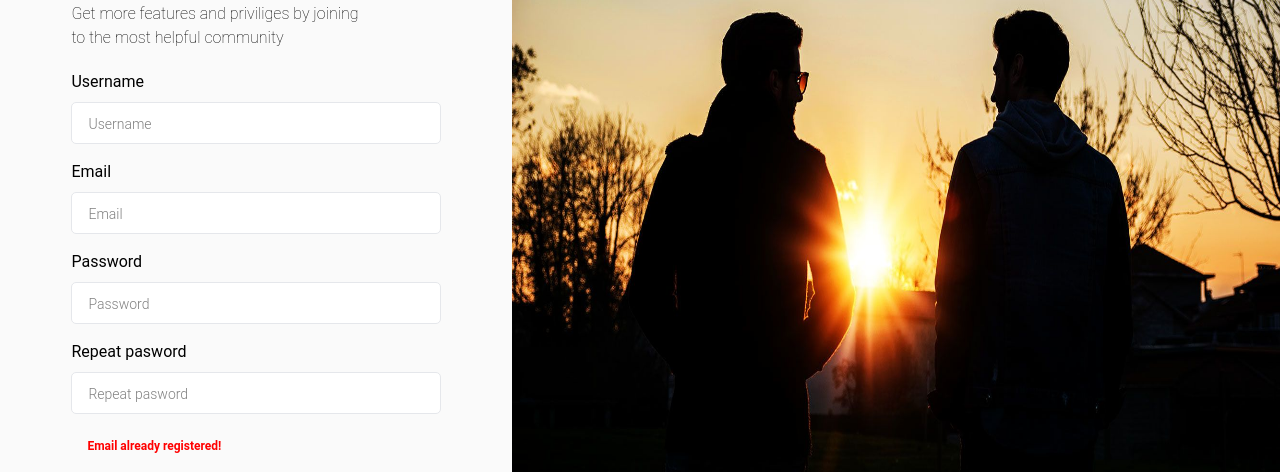
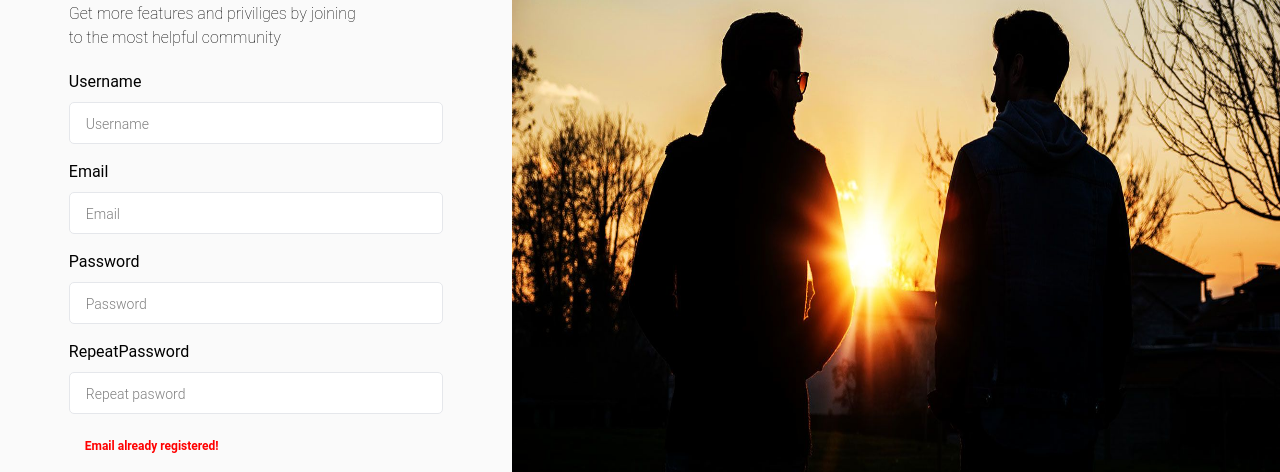
Before and after one commit to umbrellaDuck/forum-site, a Next.js app: page /signup in a window 1280 px wide. Shown: the part 210-682 px from the top of the page. Built offline with nearby package versions, Linux system fonts and the light colour scheme.

Commit message:
modified Input component

```diff
--- a/src/components/Input/Input.tsx
+++ b/src/components/Input/TextInput.tsx
@@ -22,7 +22,7 @@ export interface TControl<T extends FieldValues>
 const rootClass =
   'rounded-[5px] border-borderGrayColor border placeholder-placeHolderTextColor placeholder:text-sm h-[42px] px-4 w-full placeholder:text-buttonGrayColor placeholder:font-light';
 
-const Input = <T extends FieldValues>({
+const TextInput = <T extends FieldValues>({
   control,
   name,
   rules,
@@ -34,12 +34,19 @@ const Input = <T extends FieldValues>({
     field,
     fieldState: { invalid },
   } = useController({ name, rules, control });
+
   const val = field.value;
+  const labelField = name[0].toUpperCase() + name.slice(1);
 
   return (
-    <>
+    <div className='relative'>
+      <label
+        htmlFor='register-password'
+        className='text-base mb-2 inline-block'
+      >
+        {labelField}
+      </label>
       <input className={rootClassName} {...rest} {...field} />
-
       {val && (
         <Image
           alt='status-icon'
@@ -47,8 +54,8 @@ const Input = <T extends FieldValues>({
           className='absolute right-4 bottom-[14px]'
         />
       )}
-    </>
+    </div>
   );
 };
 
-export default Input;
+export default TextInput;
--- a/src/components/LoginForm/LoginForm.tsx
+++ b/src/components/LoginForm/LoginForm.tsx
@@ -1,5 +1,5 @@
 import Button from '../Button.tsx/Button';
-import Input from '../Input/Input';
+import TextInput from '../Input/TextInput';
 import { SubmitHandler, useForm } from 'react-hook-form';
 
 const defaultValues = {
@@ -30,7 +30,7 @@ const LoginForm = () => {
   const isExistingEmail = true;
 
   const onSubmit: SubmitHandler<FormValues> = (data, e) => {
-    console.log('submit');
+    console.log('submit success');
   };
 
   return (
@@ -42,61 +42,34 @@ const LoginForm = () => {
         to the most helpful community
       </p>
       <div className='gap-4 flex flex-col'>
-        <div className='relative'>
-          <label
-            htmlFor='register-username'
-            className='text-base mb-2 inline-block'
-          >
-            Username
-          </label>
-          <Input
+        <TextInput
           id='register-username'
           placeholder='Username'
           name='username'
           rules={{ minLength: 2, maxLength: 12, required: true }}
           control={control}
         />
-        </div>
-        <div className='relative'>
-          <label
-            htmlFor='register-email'
-            className='text-base mb-2 inline-block'
-          >
-            Email
-          </label>
-          <Input
+        <TextInput
           id='register-email'
           placeholder='Email'
           name='email'
           rules={{
             required: true,
+            pattern: {
+              value: /^[\w\-._]+@[\w\-._]+\.[A-Za-z]+/,
+              message: 'email is not aacceptable',
+            },
           }}
           control={control}
         />
-        </div>
-        <div className='relative'>
-          <label
-            htmlFor='register-password'
-            className='text-base mb-2 inline-block'
-          >
-            Password
-          </label>
-          <Input
+        <TextInput
           id='register-password'
           placeholder='Password'
           name='password'
           rules={{ minLength: 4, maxLength: 16, required: true }}
           control={control}
         />
-        </div>
-        <div className='relative'>
-          <label
-            htmlFor='register-repeat-password'
-            className='text-base mb-2 inline-block'
-          >
-            Repeat pasword
-          </label>
-          <Input
+        <TextInput
           id='register-repeat-paswsord'
           placeholder='Repeat pasword'
           name='repeatPassword'
@@ -106,7 +79,7 @@ const LoginForm = () => {
           control={control}
         />
       </div>
-      </div>
+
       {isExistingEmail && (
         <p className='text-[#FF0000] text-xs mt-6 mb-6 font-bold ml-4'>
           Email already registered!
```
Lines whose indentation alone changed are shown as unchanged.
